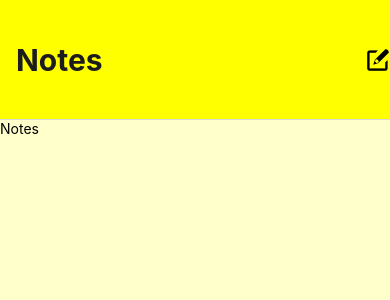
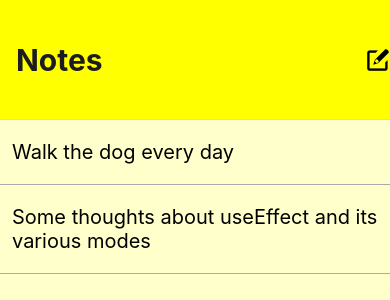
Before and after one commit to yjsoon/code_exp24_notesapp, a React Native app: screen /Notes in a window 390 px wide. Shown: the top 300 px of the page. Built offline with nearby package versions, Linux system fonts and the light colour scheme.

Commit message:
Added a flat list with sample notes

```diff
--- a/screens/NotesScreen.js
+++ b/screens/NotesScreen.js
@@ -1,10 +1,19 @@
-import { View, Text, StyleSheet, Pressable } from "react-native";
-import { useEffect } from "react";
+import { View, Text, StyleSheet, Pressable, FlatList } from "react-native";
+import { useState, useEffect } from "react";
 import { Entypo } from "@expo/vector-icons";
 
 export default function NotesScreen({ navigation }) {
+  const [notes, setNotes] = useState([
+    { id: "1", title: "Walk the dog every day" },
+    { id: "2", title: "Some thoughts about useEffect and its various modes" }
+  ]);
+
   function addNote() {
-    console.log("Adding note");
+    let newNote = {
+      id: `${notes.length + 1}`,
+      title: "Sample new note that's added"
+    };
+    setNotes([...notes, newNote]);
   }
 
   useEffect(() => {
@@ -19,9 +28,33 @@ export default function NotesScreen({ navigation }) {
     });
   });
 
+  function renderNote({ item }) {
+    return (
+      <View
+        style={{
+          padding: 12,
+          paddingTop: 20,
+          paddingBottom: 20,
+          borderBottomColor: "#aaa",
+          borderBottomWidth: 1
+        }}>
+        <Text
+          style={{
+            fontSize: 20
+          }}>
+          {item.title}
+        </Text>
+      </View>
+    );
+  }
+
   return (
     <View style={styles.container}>
-      <Text>Notes</Text>
+      <FlatList
+        style={{ width: "100%" }}
+        data={notes}
+        renderItem={renderNote}
+      />
     </View>
   );
 }
```
